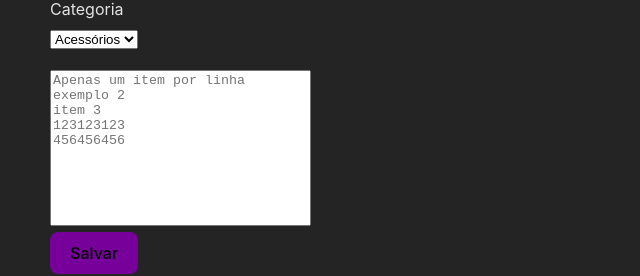
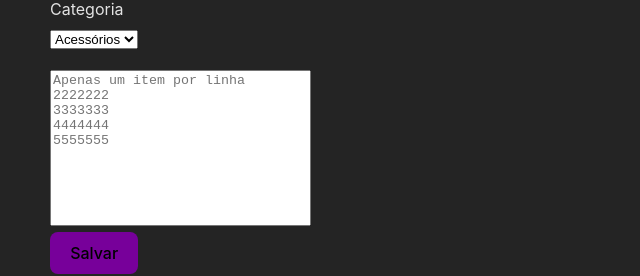
Before and after one commit to HiJapaa/ferramentasConferenciaLoja, a React (Vite) app: page / in a window 1280 px wide. Shown: the part 400-676 px from the top of the page, without its empty margins (0-640 px from the left). Built offline with nearby package versions, Linux system fonts and the light colour scheme; no server answers; the database is empty.

Commit message:
update appjsx

```diff
--- a/src/App.jsx
+++ b/src/App.jsx
@@ -123,7 +123,7 @@ function App() {
           <option value="Outros">Outros</option>
         </select>
         <p></p>
-        <textarea placeholder='Apenas um item por linha&#10;exemplo 2&#10;item 3&#10;123123123&#10;456456456' name="text" id="text" cols="30" rows="10" onChange={(e) => { setTexto((e.target.value).split('\n')) }}></textarea>
+        <textarea placeholder='Apenas um item por linha&#10;2222222&#10;3333333&#10;4444444&#10;5555555' name="text" id="text" cols="30" rows="10" onChange={(e) => { setTexto((e.target.value).split('\n')) }}></textarea>
 
         <button type='submit'>Salvar</button>
       </form>
```
